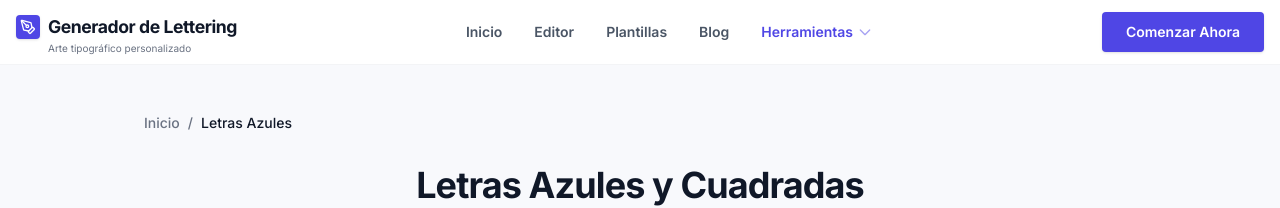
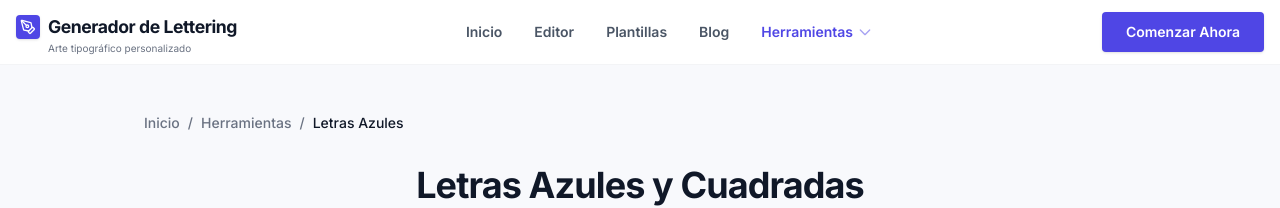
Before and after one commit to garrison2025/Generador-de-Lettering-new, a React (Vite) app: page /herramientas/letras-azules in a window 1280 px wide. Shown: the top 208 px of the page. Built offline with nearby package versions, Linux system fonts and the light colour scheme.

Commit message:
seo: align blue letters visible breadcrumb

```diff
--- a/src/pages/LetrasAzules.tsx
+++ b/src/pages/LetrasAzules.tsx
@@ -1,6 +1,6 @@
 import { copyText } from '../utils/copyText';
 import { useState, useDeferredValue, useMemo } from 'react';
-import { Copy, Check, ChevronLeft } from 'lucide-react';
+import { Copy, Check } from 'lucide-react';
 import { Link } from 'react-router-dom';
 import { SEO } from '../components/SEO';
 import { RelatedTools } from '../components/RelatedTools';
@@ -265,6 +265,10 @@ export default function LetrasAzules() {
           </li>
           <li className="flex items-center space-x-2">
             <span className="text-gray-500">/</span>
+            <Link to="/herramientas" className="hover:text-[#5A4AD2] transition-colors">Herramientas</Link>
+          </li>
+          <li className="flex items-center space-x-2">
+            <span className="text-gray-500">/</span>
             <span className="text-gray-900" aria-current="page">Letras Azules</span>
           </li>
         </ol>
```
